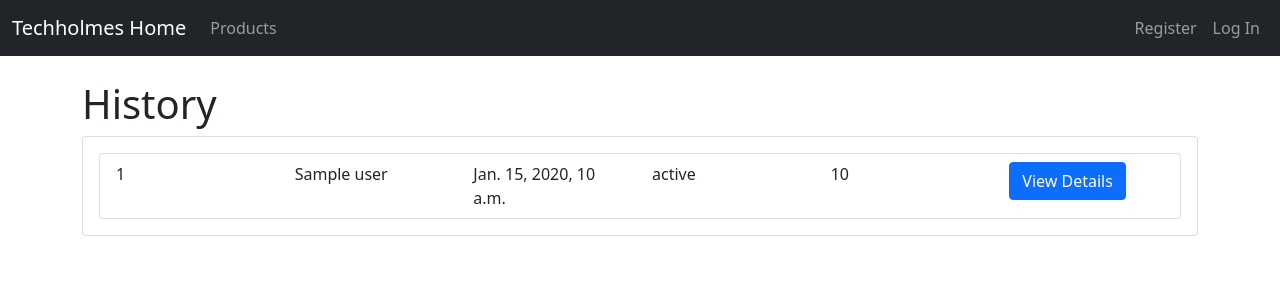
After one commit to Mohmmde1/techholmes, a Django app: template orders/templates/orders/orders.html in a window 1280 px wide. The commit adds this page. Shown: the top 300 px of the page. Run offline with Django 3.2, Linux system fonts and the light colour scheme; the template is opened without the code that fills it: most values are stand-ins (such as "Sample title", 1, 10 or a date in 2020).

Commit message:
feat: display orders

```diff
--- /dev/null
+++ b/orders/templates/orders/orders.html
@@ -0,0 +1,33 @@
+{% extends 'base.html' %} {% block content %}
+<div class="container">
+    <h1>History</h1>
+    <div class="row">
+        <div class="col">
+            <div class="card">
+                <div class="card-body">
+                    <ul class="list-group">
+                        {% for order in orders %}
+                        <li class="list-group-item">
+                            <div class="row">
+                                <div class="col">{{ order.id }}</div>
+                                <div class="col">{{ order.user }}</div>
+                                <div class="col">{{ order.created_at }}</div>
+                                <div class="col">{{ order.status }}</div>
+                                <div class="col">{{ order.total }}</div>
+                                <div class="col">
+                                    <a href="#" class="btn btn-primary"
+                                        >View Details</a
+                                    >
+                                </div>
+                            </div>
+                        </li>
+                        {% empty %}
+                        <li class="list-group-item">No orders available</li>
+                        {% endfor %}
+                    </ul>
+                </div>
+            </div>
+        </div>
+    </div>
+</div>
+{% endblock %}
--- a/orders/urls.py
+++ b/orders/urls.py
@@ -1,7 +1,8 @@
 from django.urls import path
 
-from orders.views import make_order
+from orders.views import make_order, display_orders
 
 urlpatterns = [
     path('', make_order, name='order'),
+    path('/orders', display_orders, name='orders')
 ]
--- a/templates/base.html
+++ b/templates/base.html
@@ -19,7 +19,8 @@
         <style>
             /* Custom CSS for adding space between SVG icons */
             .nav-link svg {
-                margin-right: 10px; /* Adjust this value to increase or decrease space */
+                margin-right: 10px;
+                /* Adjust this value to increase or decrease space */
             }
         </style>
         <nav class="navbar navbar-expand-lg navbar-dark bg-dark mb-4">
@@ -32,6 +33,13 @@
                                 >Products</a
                             >
                         </li>
+                        {% if request.user.is_active %}
+                        <li class="nav-item">
+                            <a class="nav-link" href="{% url 'orders' %} ">
+                                Orders
+                            </a>
+                        </li>
+                        {% endif %}
                     </ul>
                 </div>
                 <div class="d-flex">
```
Also changed, not shown: orders/models.py (+8 -1 lines), orders/views.py (+18 -6 lines), orders/migrations/0004_remove_order_cart_orderitem.py (added).
